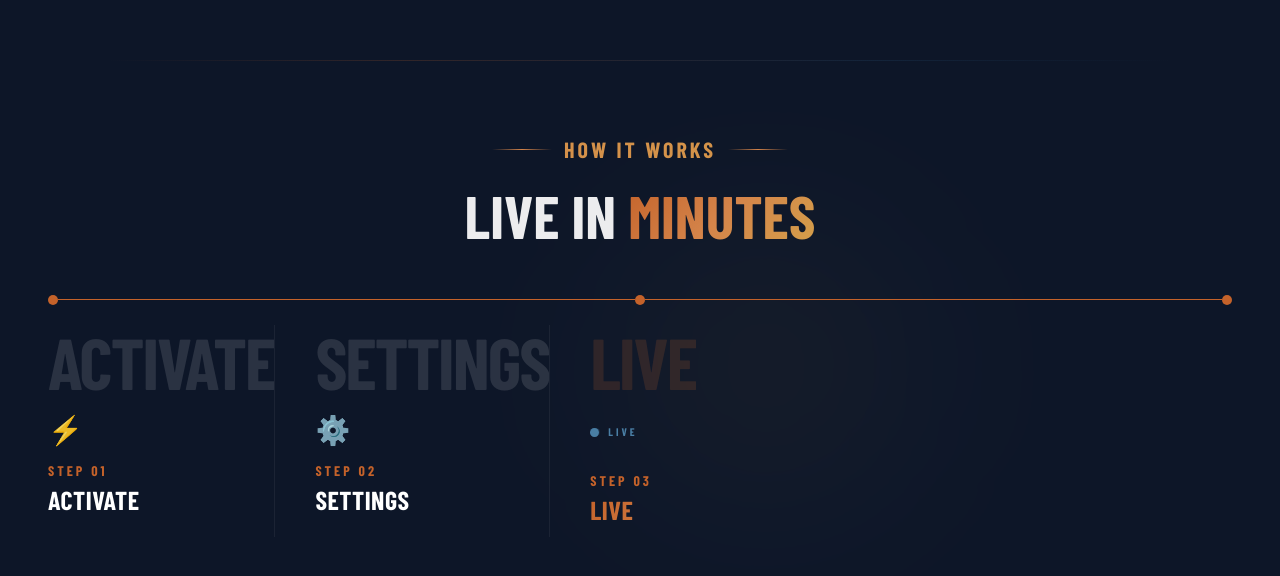
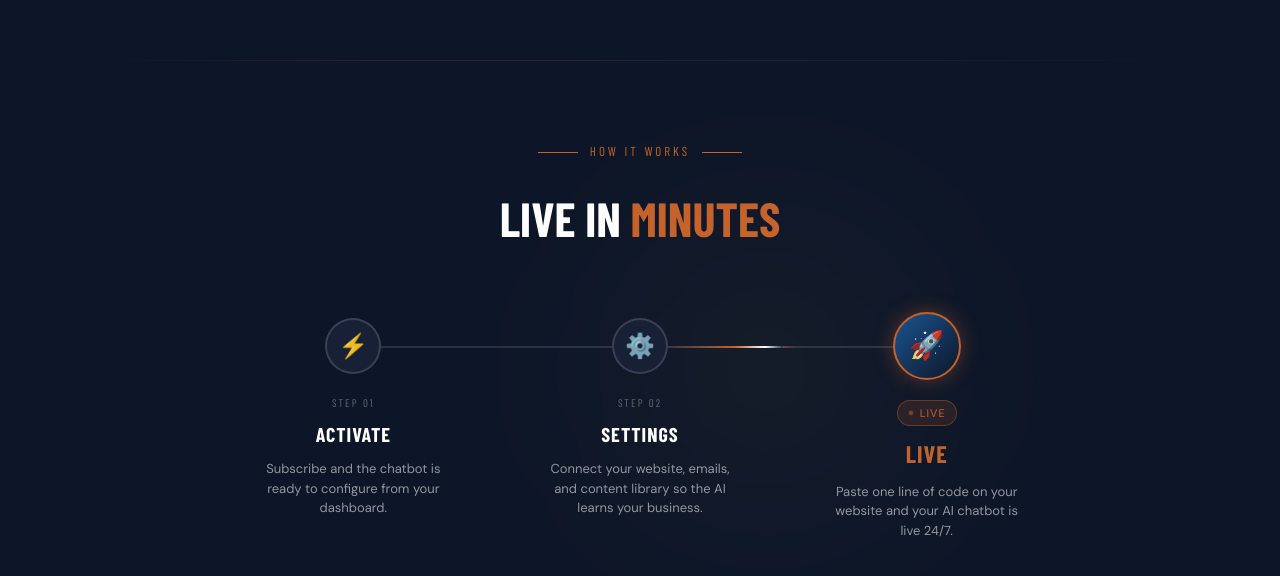
Before and after one commit to stratsolai/TradeAI, a website: page panel.html in a window 1280 px wide. Shown: the part 1488-2064 px from the top of the page. Drawn offline with nearby package versions, Linux system fonts and the light colour scheme; a web font is replaced by a local one.

Commit message:
HIW: replace how-section with clean timeline animation — shooting star, 3 steps, no JS

```diff
--- a/panel.html
+++ b/panel.html
@@ -882,6 +882,27 @@
   .live-dot::before { content:''; position:absolute; top:50%; left:50%; transform:translate(-50%,-50%); width:9px; height:9px; border-radius:50%; background:rgba(74,127,165,0.4); animation:livePulse 2s ease-out infinite; }
   .live-dot::after { content:''; position:absolute; top:50%; left:50%; transform:translate(-50%,-50%); width:9px; height:9px; border-radius:50%; background:rgba(74,127,165,0.15); animation:livePulse 2s ease-out infinite 0.5s; }
   .live-label { font-family:'Barlow Condensed',sans-serif; font-size:11px; font-weight:700; letter-spacing:3px; text-transform:uppercase; color:#4a7fa5; }
+
+/* HIW2 — How It Works timeline */
+.hiw2-section{padding:80px 40px;text-align:center}
+.hiw2-label{font-family:"Barlow Condensed",sans-serif;font-size:13px;letter-spacing:3px;color:#c4622a;text-transform:uppercase;display:flex;align-items:center;justify-content:center;gap:12px;margin-bottom:16px}
+.hiw2-label::before,.hiw2-label::after{content:"";display:block;width:40px;height:1px;background:#c4622a}
+.hiw2-heading{font-family:"Barlow Condensed",sans-serif;font-size:48px;font-weight:700;color:#fff;text-transform:uppercase;margin:0 0 60px 0}
+.hiw2-heading span{color:#c4622a}
+.hiw2-track-wrap{position:relative;display:flex;align-items:flex-start;justify-content:center;max-width:860px;margin:0 auto}
+.hiw2-line{position:absolute;top:28px;left:calc(16.666% + 0px);right:calc(16.666% + 0px);height:2px;background:rgba(255,255,255,0.12);overflow:hidden}
+.hiw2-line::after{content:"";position:absolute;top:-3px;left:-120px;width:120px;height:8px;border-radius:4px;background:linear-gradient(90deg,transparent 0%,#c4622a 60%,#fff 85%,transparent 100%);animation:hiw2-shoot 3s ease-in-out infinite;box-shadow:0 0 12px 3px rgba(196,98,42,0.8),0 0 24px 6px rgba(196,98,42,0.3)}
+@keyframes hiw2-shoot{0%{left:-120px;animation-timing-function:ease-in}30%{left:28%;animation-timing-function:ease-out}38%{left:28%;animation-timing-function:ease-in}68%{left:56%;animation-timing-function:ease-out}76%{left:56%;animation-timing-function:ease-in}100%{left:calc(100% + 20px)}}
+.hiw2-step{flex:1;display:flex;flex-direction:column;align-items:center;position:relative;z-index:1}
+.hiw2-node{width:56px;height:56px;border-radius:50%;background:#172035;border:2px solid rgba(255,255,255,0.15);display:flex;align-items:center;justify-content:center;font-size:24px;margin-bottom:20px;position:relative;z-index:2}
+.hiw2-step.is-live .hiw2-node{width:68px;height:68px;margin-top:-6px;background:linear-gradient(135deg,#1A5490 0%,#0d1628 100%);border:2px solid #c4622a;box-shadow:0 0 20px rgba(196,98,42,0.4);font-size:28px}
+.hiw2-step-num{font-family:"Barlow Condensed",sans-serif;font-size:11px;letter-spacing:2px;color:rgba(255,255,255,0.35);text-transform:uppercase;margin-bottom:6px}
+.hiw2-step-title{font-family:"Barlow Condensed",sans-serif;font-size:20px;font-weight:700;letter-spacing:1px;text-transform:uppercase;color:#fff;margin-bottom:8px}
+.hiw2-step.is-live .hiw2-step-title{color:#c4622a;font-size:24px}
+.hiw2-step-desc{font-size:13px;color:rgba(255,255,255,0.55);line-height:1.5;max-width:200px}
+.hiw2-live-badge{display:inline-flex;align-items:center;gap:6px;background:rgba(196,98,42,0.15);border:1px solid rgba(196,98,42,0.4);border-radius:20px;padding:3px 10px;font-size:11px;letter-spacing:1px;text-transform:uppercase;color:#c4622a;margin-bottom:8px}
+.hiw2-live-dot{width:6px;height:6px;border-radius:50%;background:#c4622a;animation:hiw2-pulse 1.5s ease-in-out infinite}
+@keyframes hiw2-pulse{0%,100%{opacity:1;transform:scale(1)}50%{opacity:0.4;transform:scale(0.7)}}
 </style>
 </head>
 <body>
@@ -1016,48 +1037,32 @@
   <div class="section-divider"><div class="line"></div></div>
 
   <!-- HOW IT WORKS — LANDING PAGE STYLE -->
-  <div <div class="how-section" style="padding-bottom:80px">
-    <div class="section-header">
-      <div class="section-label">How It Works</div>
-      <h2 class="section-title">LIVE IN <span class="word-accent">MINUTES</span></h2>
+  <div <div class="hiw2-section">
+  <div class="hiw2-label">How It Works</div>
+  <h2 class="hiw2-heading">Live in <span>minutes</span></h2>
+  <div class="hiw2-track-wrap">
+    <div class="hiw2-line"></div>
+    <div class="hiw2-step">
+      <div class="hiw2-node">&#9889;</div>
+      <div class="hiw2-step-num">Step 01</div>
+      <div class="hiw2-step-title">Activate</div>
+      <div class="hiw2-step-desc">Subscribe and the chatbot is ready to configure from your dashboard.</div>
     </div>
-
-    <div class="hiw-connector">
-      <div class="conn-dot" id="hiw-dot1" id="hiw-dot1"></div>
-      <div class="conn-segment"><div class="conn-segment-fill" id="hiw-fill1" id="hiw-fill1"></div></div>
-      <div class="conn-dot" id="hiw-dot2" id="hiw-dot2"></div>
-      <div class="conn-segment"><div class="conn-segment-fill" id="hiw-fill2" id="hiw-fill2"></div></div>
-      <div class="conn-dot" id="hiw-dot3" id="hiw-dot3"></div>
+    <div class="hiw2-step">
+      <div class="hiw2-node">&#9881;&#65039;</div>
+      <div class="hiw2-step-num">Step 02</div>
+      <div class="hiw2-step-title">Settings</div>
+      <div class="hiw2-step-desc">Connect your website, emails, and content library so the AI learns your business.</div>
     </div>
-    <div class="hiw-track">
-      <div class="hiw-step" id="hiw-step1">
-        <div class="step-watermark">Activate</div>
-        <span class="step-icon">&#x26A1;</span>
-        <span class="step-num">Step 01</span>
-        <span class="step-title" id="step-1-title">Activate</span>
-        <p class="step-desc" id="step-1-desc"Start your free trial and connect your email or website &#x2014; your tool is reading your business within minutes..</p>
-      </div>
-      <div class="hiw-step" id="hiw-step2">
-        <div class="step-watermark">Settings</div>
-        <span class="step-icon">&#x2699;&#xFE0F;</span>
-        <span class="step-num">Step 02</span>
-        <span class="step-title" id="step-2-title">Settings</span>
-        <p class="step-desc" id="step-2-desc"Review what the AI has created, make any tweaks, and set your preferences. No technical knowledge needed..</p>
-      </div>
-      <div class="hiw-step" id="hiw-step3">
-        <div class="step-watermark">Live</div>
-        <div class="live-badge">
-          <div class="live-dot"></div>
-          <span class="live-label">Live</span>
-        </div>
-        <span class="step-num">Step 03</span>
-        <span class="step-title" id="step-3-title">Live</span>
-        <p class="step-desc" id="step-3-desc"Your tool is live and working for your business &#x2014; automatically, around the clock. You stay in control..</p>
-      </div>
+    <div class="hiw2-step is-live">
+      <div class="hiw2-node">&#128640;</div>
+      <div class="hiw2-live-badge"><span class="hiw2-live-dot"></span>Live</div>
+      <div class="hiw2-step-title">Live</div>
+      <div class="hiw2-step-desc">Paste one line of code on your website and your AI chatbot is live 24/7.</div>
     </div>
-
-  <!-- PRICING FOOTER — WARM PALETTE -->
-  <div class="pricing-footer">
+  </div>
+</div>
+<div class="pricing-footer">
 
   </div>
 </div>
```
